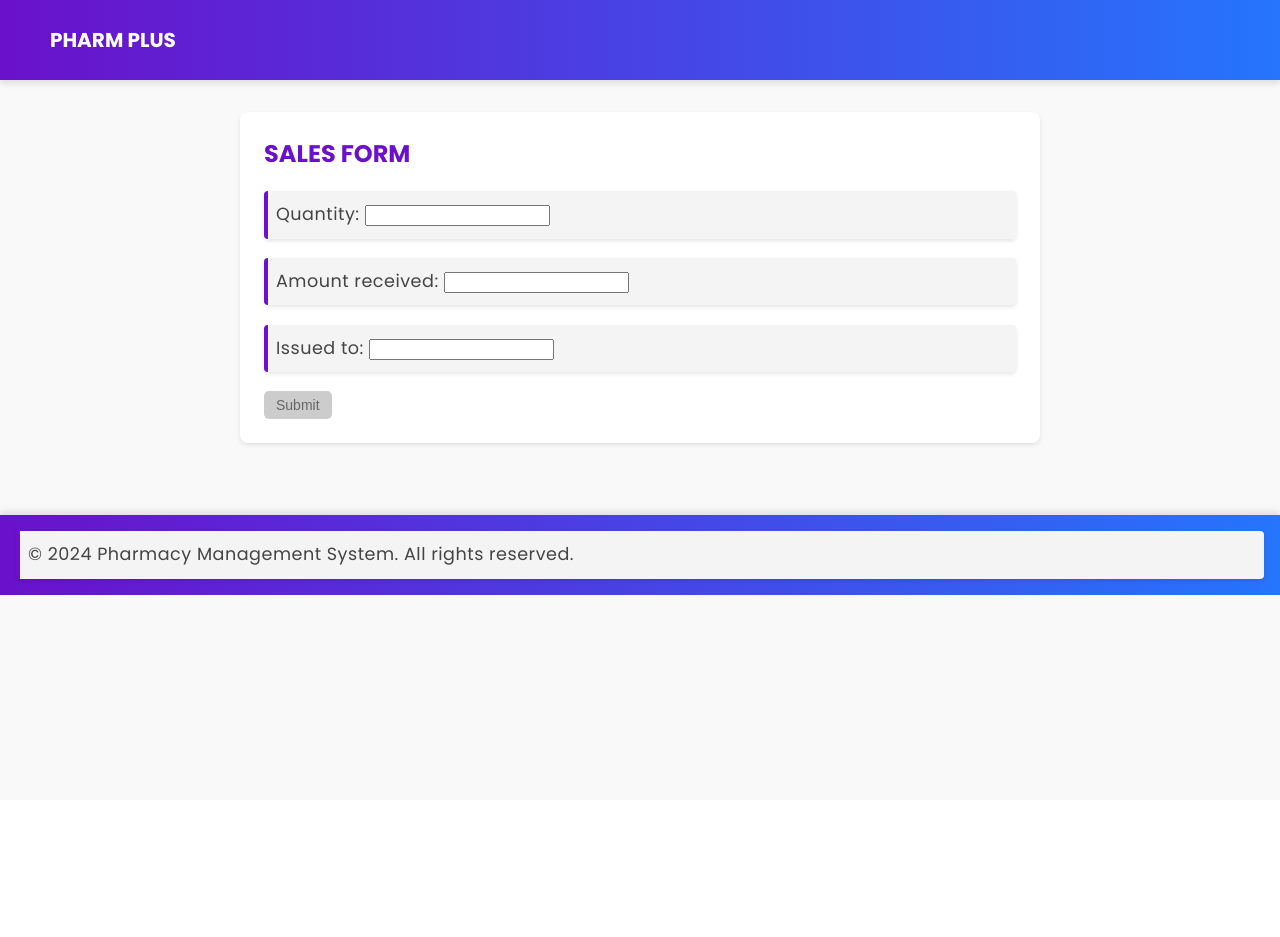
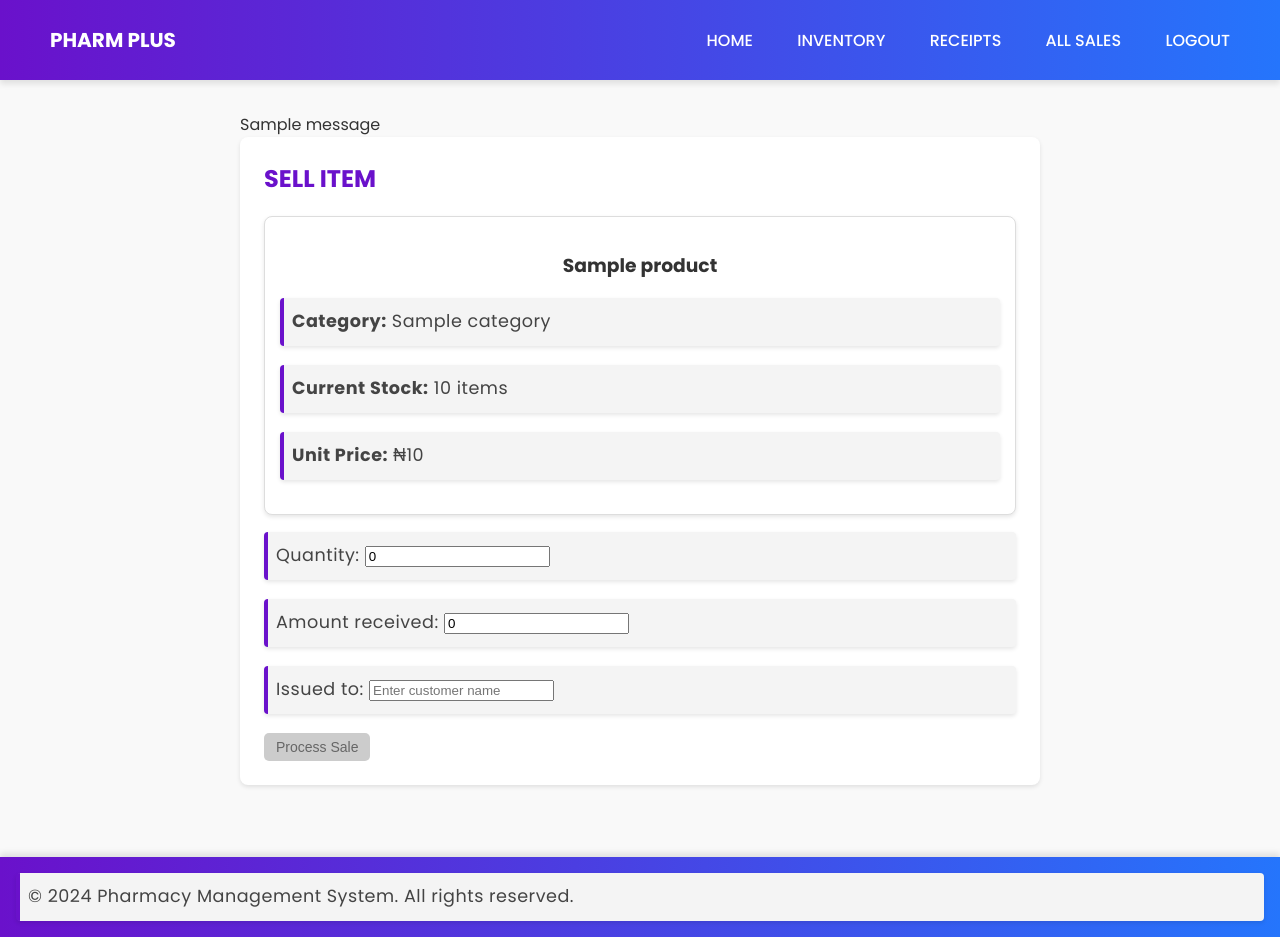
Before and after one commit to adhikaribibek231/clinicnetv1, a Django app: page /pharmacy/issue_item/1/ in a window 1280 px wide. Before the commit the page ends 595 px from the top, so only its background shows below. Run offline with Django 5.2, Linux system fonts and the light colour scheme; tables that the repository leaves empty hold one stand-in row (values such as "Sample post"); one stand-in notice (Sample message) is shown; some libraries are stand-ins or nearby versions.

Commit message:
pharmacy update

```diff
--- a/pharmacy/forms.py
+++ b/pharmacy/forms.py
@@ -1,12 +1,58 @@
-from django.forms import ModelForm
-from .models import *
+from django import forms
+from .models import Product, Sale
 
-class AddForm(ModelForm):
-    class Meta:
-        model = Product
-        fields = ['received_quantity']
+class AddForm(forms.Form):
+    """Form for adding items to stock"""
+    received_quantity = forms.IntegerField(
+        min_value=1,
+        widget=forms.NumberInput(attrs={
+            'class': 'form-control',
+            'placeholder': 'Enter quantity to add'
+        }),
+        label='Quantity to Add'
+    )
 
-class SaleForm(ModelForm):
+    def clean_received_quantity(self):
+        quantity = self.cleaned_data['received_quantity']
+        if quantity <= 0:
+            raise forms.ValidationError("Quantity must be greater than 0.")
+        return quantity
+
+
+class SaleForm(forms.ModelForm):
+    """Form for processing sales"""
     class Meta:
         model = Sale
         fields = ["quantity", "amount_received", "issued_to"]
+        widgets = {
+            'quantity': forms.NumberInput(attrs={
+                'class': 'form-control',
+                'placeholder': 'Enter quantity'
+            }),
+            'amount_received': forms.NumberInput(attrs={
+                'class': 'form-control',
+                'placeholder': 'Enter amount received'
+            }),
+            'issued_to': forms.TextInput(attrs={
+                'class': 'form-control',
+                'placeholder': 'Enter customer name'
+            }),
+        }
+
+    def clean_quantity(self):
+        quantity = self.cleaned_data['quantity']
+        if quantity <= 0:
+            raise forms.ValidationError("Quantity must be greater than 0.")
+        return quantity
+
+    def clean_amount_received(self):
+        amount = self.cleaned_data['amount_received']
+        if amount < 0:
+            raise forms.ValidationError("Amount received cannot be negative.")
+        return amount
+
+    def clean_issued_to(self):
+        issued_to = self.cleaned_data['issued_to']
+        if not issued_to or len(issued_to.strip()) == 0:
+            raise forms.ValidationError("Customer name is required.")
+        return issued_to.strip()
--- a/pharmacy/templates/products/all_sales.html
+++ b/pharmacy/templates/products/all_sales.html
@@ -28,6 +28,7 @@
     <table class="table table-striped table-hover">
       <thead>
         <tr>
+          <th>Date</th>
           <th>Customer name</th>
           <th>Item Bought</th>
           <th>Quantity</th>
@@ -40,6 +41,7 @@
       <tbody>
         {% for sale in sales %}
         <tr>
+          <td>{{ sale.date_created|date:"M j, Y" }}</td>
           <td>{{sale.issued_to | title}}</td>
           <td>{{sale.item | title}}</td>
           <td>{{sale.quantity}}</td>
--- a/pharmacy/templates/products/base.html
+++ b/pharmacy/templates/products/base.html
@@ -12,15 +12,26 @@
 <body>
     <nav>
         <a href="{% url 'home' %}" class="logo">PHARM PLUS</a>
-        {% if user.is_authenticated %}
+        <div class="nav-links">
             <a href="{% url 'home' %}">HOME</a>
+            <a href="{% url 'index' %}">INVENTORY</a>
             <a href="{% url 'receipt' %}">RECEIPTS</a>
-            <a href="#">ALL SALES</a>
+            <a href="{% url 'all_sales' %}">ALL SALES</a>
             <a href="{% url 'logout' %}">LOGOUT</a>
-        {% endif %}
+        </div>
     </nav>
 
     <main>
+        {% if messages %}
+        <div class="messages">
+            {% for message in messages %}
+            <div class="message {% if message.tags %}{{ message.tags }}{% endif %}">
+                {{ message }}
+            </div>
+            {% endfor %}
+        </div>
+        {% endif %}
+
         {% block content %}
         {% endblock %}
     </main>
--- a/pharmacy/templates/products/issue_item.html
+++ b/pharmacy/templates/products/issue_item.html
@@ -3,11 +3,21 @@
 {% load static %}
 {% block content%}
 <section>
-  <h2>SALES FORM</h2>
+  <h2>SELL ITEM</h2>
+
+  {% if product %}
+  <div class="card">
+    <h3>{{ product.item_name }}</h3>
+    <p><strong>Category:</strong> {{ product.category_name }}</p>
+    <p><strong>Current Stock:</strong> {{ product.total_quantity }} items</p>
+    <p><strong>Unit Price:</strong> ₦{{ product.unit_price }}</p>
+  </div>
+  {% endif %}
+
   <form method="POST" action="">
     {% csrf_token %}
-    {{sales_form | crispy}}
-    <input type="submit" class="btn-placeholder" value="Submit">
+    {{ sales_form.as_p }}
+    <input type="submit" class="btn-placeholder" value="Process Sale">
   </form>
 </section>
 {% endblock %}
--- a/pharmacy/urls.py
+++ b/pharmacy/urls.py
@@ -4,11 +4,12 @@ from pharmacy.views import *
 
 
 urlpatterns = [
-    path('', Pharmacy, name='pharmacy'),
-    path('receipt/', receipt, name = "receipt"),
-
-    path('home/<int:product_id>/',product_detail, name='product_detail'),
-    path('all_sales/', all_sales, name = 'all_sales'),
+    path('', Pharmacy, name='index'),  # Main inventory page
+    path('home/', home, name='home'),  # Home dashboard
+    path('receipt/', receipt, name='receipt'),
+    path('all_sales/', all_sales, name='all_sales'),
+    path('product/<int:product_id>/', product_detail, name='product_detail'),
     path('issue_item/<int:pk>/', issue_item, name='issue_item'),
     path('add_to_stock/<int:pk>/', add_to_stock, name='add_to_stock'),
+    path('logout/', logout_view, name='logout'),
 ]
--- a/pharmacy/views.py
+++ b/pharmacy/views.py
@@ -1,78 +1,132 @@
-from django.shortcuts import render, redirect
-from .models import *
+from django.shortcuts import render, redirect, get_object_or_404
+from django.contrib.auth.decorators import login_required
+from django.contrib.auth import logout
+from django.contrib import messages
+from django.db import transaction
+from .models import Product, Sale, Category
+from .forms import AddForm, SaleForm
 # Create your views here.
+
 def Pharmacy(request):
+    """Main inventory view"""
     products = Product.objects.all().order_by('-id')
+    return render(request, 'products/index.html', {'products': products})
 
-    return render(request,
-                  'products/index.html',
-                  {'products': products})
+def home(request):
+    """Home dashboard view"""
+    products = Product.objects.all().order_by('-id')[:5]  # Show latest 5 products
+    total_products = Product.objects.count()
+    total_sales = Sale.objects.count()
+
+    # Calculate total inventory value
+    total_value = sum(product.get_total_value() for product in Product.objects.all())
+
+    context = {
+        'products': products,
+        'total_products': total_products,
+        'total_sales': total_sales,
+        'total_value': total_value,
+    }
+    return render(request, 'products/home.html', context)
 
 def receipt(request):
-    sales = Sale.objects.all().order_by('-id')
-    return render(request,
-    'products/receipt.html',
-    {'sales': sales,
+    """View all sales receipts"""
+    sales = Sale.objects.all().order_by('-date_created')
+    return render(request, 'products/receipt.html', {'sales': sales})
+
+def product_detail(request, product_id):
+    """View individual product details"""
+    product = get_object_or_404(Product, id=product_id)
+    return render(request, 'products/product_detail.html', {'product': product})
+
+def all_sales(request):
+    """View comprehensive sales report"""
+    sales = Sale.objects.all().order_by('-date_created')
+    total = sum([items.amount_received for items in sales])
+    change = sum([items.get_change() for items in sales])
+    net = total - change
+    return render(request, 'products/all_sales.html', {
+        'sales': sales,
+        'total': total,
+        'change': change,
+        'net': net,
     })
 
-def product_detail(request, product_id):
-    try:
-        product = Product.objects.get(id=product_id)
-    except Product.DoesNotExist:
-        product = None
-
-    return render(request, 'products/product_detail.html', {'product': product})
-
-
-def all_sales(request):
-    sales = Sale.objects.all()
-    total  = sum([items.amount_received for items in sales])
-    change = sum([items.get_change() for items in sales])
-    net = total - change
-    return render(request, 'products/all_sales.html',
-     {
-     'sales': sales,
-     'total': total,
-     'change': change,
-     'net': net,
-      })
-
-from pharmacy.forms import AddForm, SaleForm
-
 def issue_item(request, pk):
-    issued_item = Product.objects.get(id = pk)
-    sales_form = SaleForm(request.POST)
+    """Process item sale"""
+    issued_item = get_object_or_404(Product, id=pk)
 
     if request.method == 'POST':
+        sales_form = SaleForm(request.POST)
         if sales_form.is_valid():
-            new_sale = sales_form.save(commit=False)
-            new_sale.item = issued_item
-            new_sale.unit_price = issued_item.unit_price
-            new_sale.save()
-            #To keep track of the stock remaining after sales
-            issued_quantity = int(request.POST['quantity'])
-            issued_item.total_quantity -= issued_quantity
-            issued_item.save()
+            try:
+                with transaction.atomic():
+                    new_sale = sales_form.save(commit=False)
+                    new_sale.item = issued_item
+                    new_sale.unit_price = issued_item.unit_price
 
-            return redirect('receipt')
+                    # Check if enough stock is available
+                    requested_quantity = new_sale.quantity
+                    if requested_quantity > issued_item.total_quantity:
+                        messages.error(request, f'Insufficient stock. Only {issued_item.total_quantity} items available.')
+                        return render(request, 'products/issue_item.html', {'sales_form': sales_form})
 
-    return render (request, 'products/issue_item.html',
-     {
-    'sales_form': sales_form,
+                    # Update stock
+                    issued_item.total_quantity -= requested_quantity
+                    issued_item.issued_quantity += requested_quantity
+
+                    # Save both objects
+                    new_sale.save()
+                    issued_item.save()
+
+                    messages.success(request, f'Successfully sold {requested_quantity} {issued_item.item_name} to {new_sale.issued_to}')
+                    return redirect('receipt')
+
+            except Exception as e:
+                messages.error(request, f'Error processing sale: {str(e)}')
+        else:
+            messages.error(request, 'Please correct the errors below.')
+    else:
+        sales_form = SaleForm()
+
+    return render(request, 'products/issue_item.html', {
+        'sales_form': sales_form,
+        'product': issued_item,
     })
 
-
 def add_to_stock(request, pk):
-    issued_item = Product.objects.get(id = pk)
-    form = AddForm(request.POST)
+    """Add items to stock"""
+    issued_item = get_object_or_404(Product, id=pk)
 
     if request.method == 'POST':
+        form = AddForm(request.POST)
         if form.is_valid():
-           #To add to the remaining stock quantity is reducing
-            added_quantity = int(request.POST['received_quantity'])
-            int(request.POST['received_quantity'])
-            issued_item.total_quantity += added_quantity
-            issued_item.save()
-            return redirect('home')
+            try:
+                with transaction.atomic():
+                    added_quantity = form.cleaned_data['received_quantity']
 
-    return render (request, 'products/add_to_stock.html', {'form': form})
+                    # Update stock quantities
+                    issued_item.total_quantity += added_quantity
+                    issued_item.received_quantity += added_quantity
+                    issued_item.save()
+
+                    messages.success(request, f'Successfully added {added_quantity} items to {issued_item.item_name} stock.')
+                    return redirect('index')
+
+            except Exception as e:
+                messages.error(request, f'Error updating stock: {str(e)}')
+        else:
+            messages.error(request, 'Please correct the errors below.')
+    else:
+        form = AddForm()
+
+    return render(request, 'products/add_to_stock.html', {
+        'form': form,
+        'product': issued_item,
+    })
+
+def logout_view(request):
+    """Logout view"""
+    logout(request)
+    messages.success(request, 'You have been successfully logged out.')
+    return render(request, 'products/logout.html')
```
Also changed, not shown: pharmacy/models.py (+27 -17 lines), pharmacy/static/css/styles.css (+48 -1 lines), pharmacy/templates/products/add_to_stock.html (+12 -2 lines), pharmacy/templates/products/home.html (+44 -6 lines), pharmacy/templates/products/receipt.html (+5 -3 lines), pharmacy/migrations/0002_sale_date_created.py (added), pharmacy/migrations/0003_alter_category_options_product_date_created.py (added).
